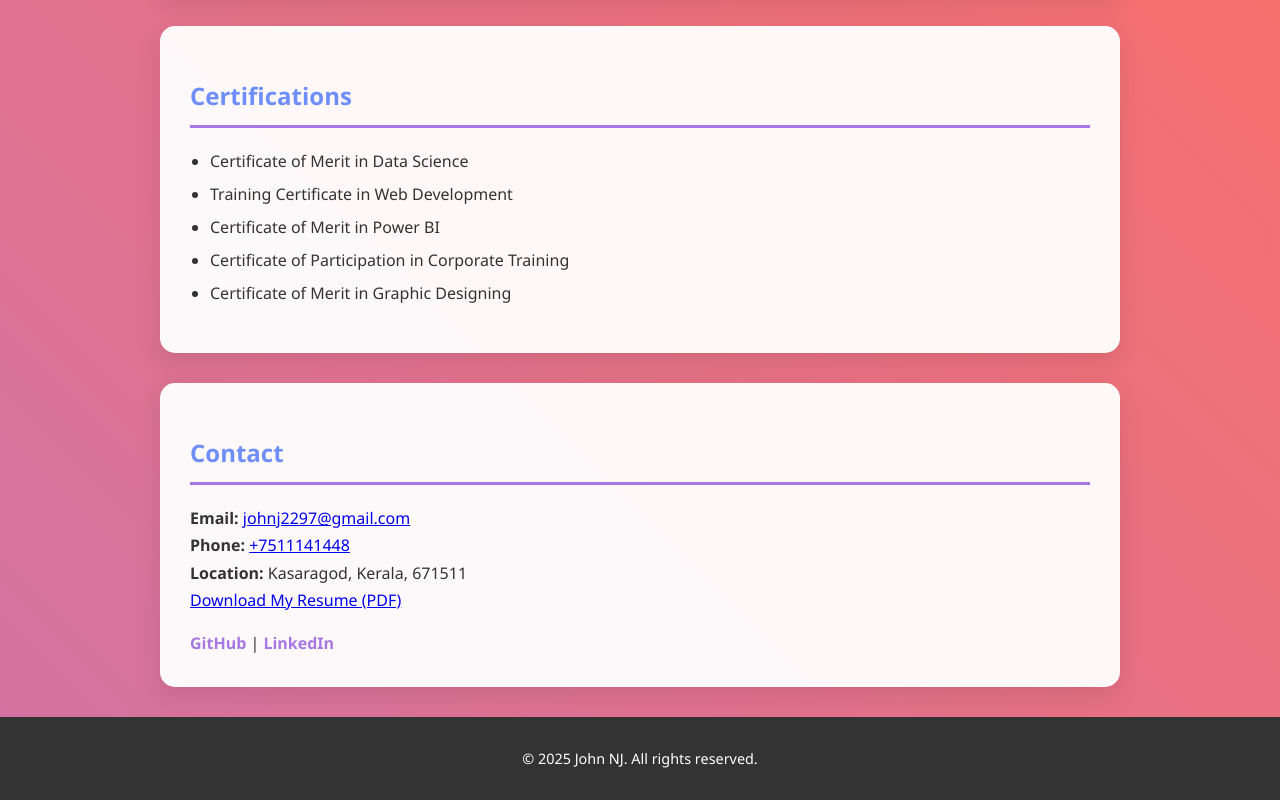
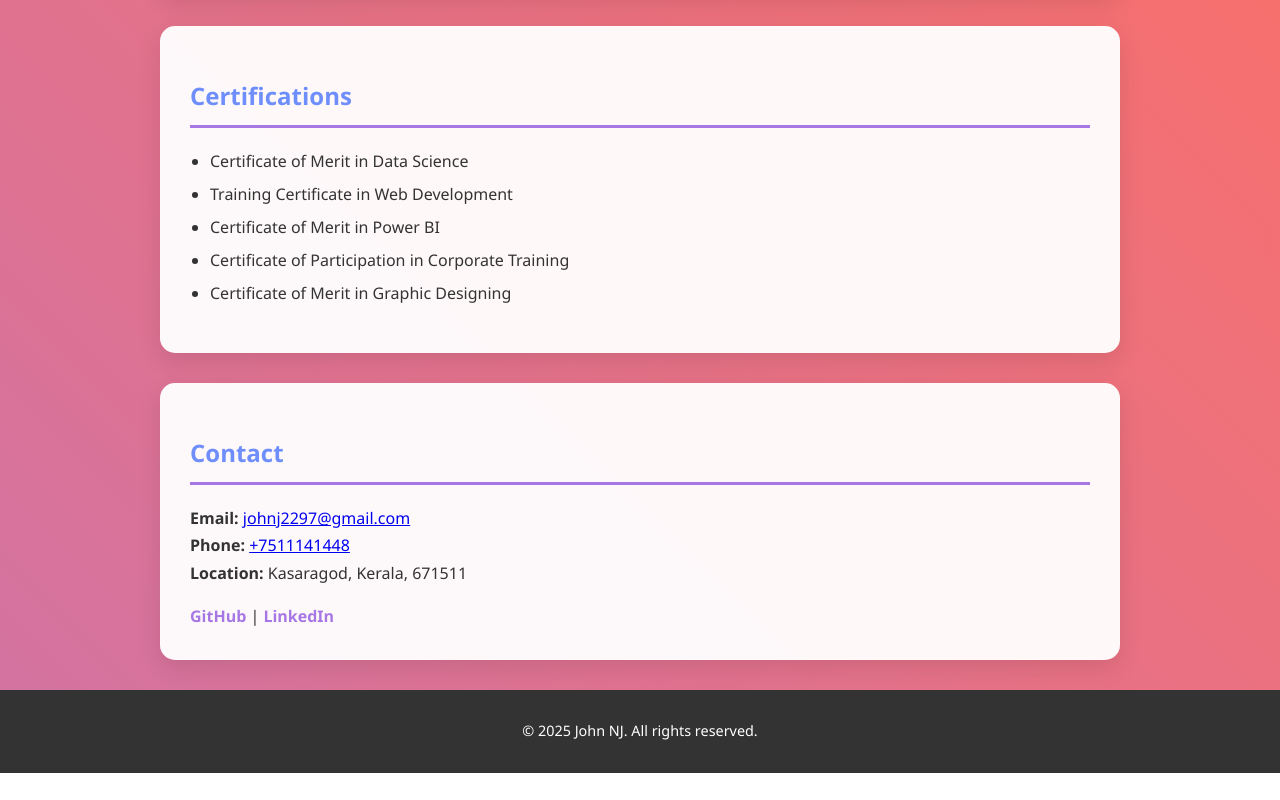
Before and after one commit to jhon9223/johnnj-portfolio, a plain HTML site: page index.html in a window 1280 px wide. Shown: the part 1725-2525 px from the top of the page. After the commit the page ends 2498 px from the top, so only its background shows below. Drawn offline with Linux system fonts and the light colour scheme.

Commit message:
Update index.html

```diff
--- a/index.html
+++ b/index.html
@@ -107,7 +107,7 @@
 
             <strong>Location:</strong> Kasaragod, Kerala, 671511<br>
 
-            <a href="JOHN.NJ_resume.pdf" download aria-label="Download Resume">Download My Resume (PDF)</a>
+
         </p>
         <div class="social-links">
             <a href="https://github.com/jhon9223" target="_blank" aria-label="GitHub">GitHub</a> |
```
